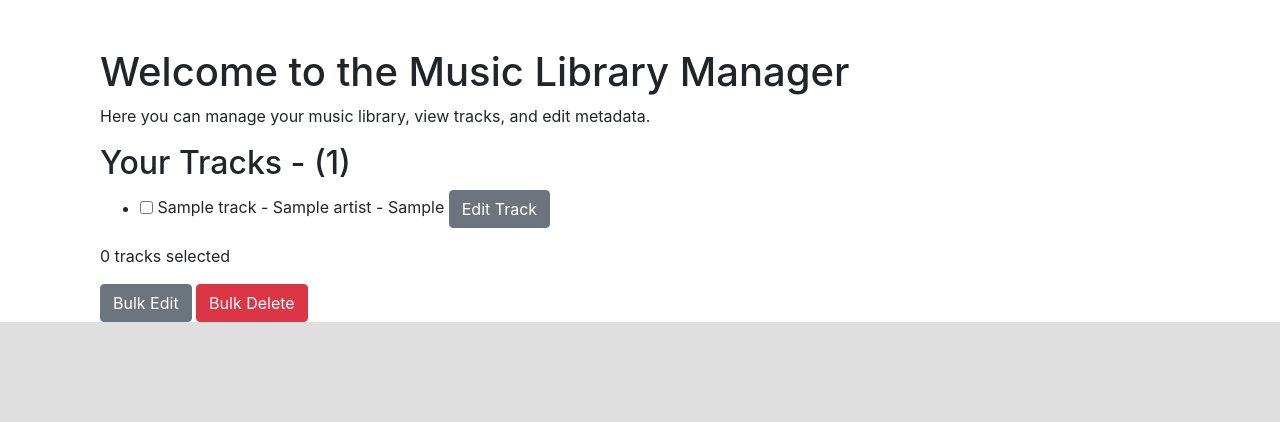
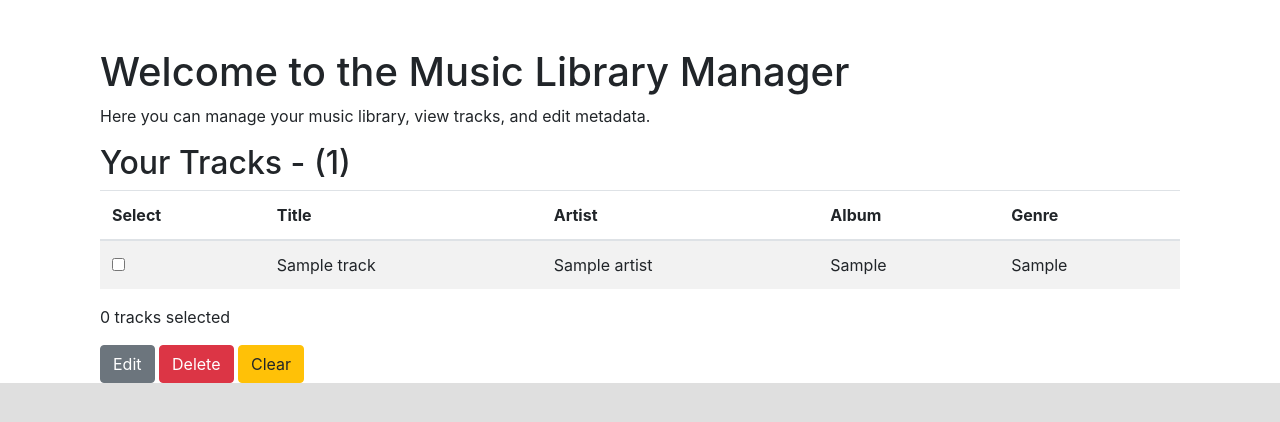
Before and after one commit to CATT-CODE/music-library-manager, a Flask app: page / in a window 1280 px wide. Shown: the part 56-478 px from the top of the page. Run offline with Flask 3, Linux system fonts and the light colour scheme; a user stored in the database is signed in; tables that the repository leaves empty hold one stand-in row (values such as "Sample post"); parts of the project's set-up code (start-up, migrations or seed data) failed here and were passed over; some libraries are stand-ins or nearby versions.

Commit message:
Table styling to display tracks and clear button to clear selection

```diff
--- a/app/templates/index.html
+++ b/app/templates/index.html
@@ -2,35 +2,51 @@
 
 {% block content %}
 <div class="container mt-5">
+    <h1>Welcome to the Music Library Manager</h1>
+    <p>Here you can manage your music library, view tracks, and edit metadata.</p>
 
-    <h1>Welcome to the Music Library Manager</h1>
-    <p>
-        Here you can manage your music library, view tracks, and edit metadata.
-    </p>
     {% if current_user.username %}
     <h2>Your Tracks - ({{ tracks|length }})</h2>
 
     <form action="{{ url_for('bulk_action') }}" method="post">
-        <ul>
-            {% for track in tracks %}
-            <li>
-                <input type="checkbox" name="selected_tracks" value="{{ track.id }}">
-                <span>{{ track.title }} - {{ track.artist.name }} - {{ track.genre }}</span>
-                <a href="{{ url_for('edit_metadata', track_id=track.id) }}" class="btn btn-secondary">Edit Track</a>
+        <table class="table table-striped">
+            <thead>
+                <tr>
+                    <th>Select</th>
+                    <th>Title</th>
+                    <th>Artist</th>
+                    <th>Album</th>
+                    <th>Genre</th>
+                    <!-- <th>Actions</th> -->
+                </tr>
+            </thead>
+            <tbody>
+                {% for track in tracks %}
+                <tr>
+                    <td><input type="checkbox" name="selected_tracks" value="{{ track.id }}"></td>
+                    <td>{{ track.title }}</td>
+                    <td>{{ track.artist.name }}</td>
+                    <td>{{ track.album }}</td>
+                    <td>{{ track.genre }}</td>
+                    <!-- <td><a href="{{ url_for('edit_metadata', track_id=track.id) }}" class="btn btn-secondary">Edit</a></td> -->
+                </tr>
+                {% endfor %}
+            </tbody>
+        </table>
+        <div class="mb-3">
+            <p id="selectedCount">0 tracks selected</p>
+            <input type="submit" name="action" value="Edit" class="btn btn-secondary">
+            <input type="submit" name="action" value="Delete" class="btn btn-danger">
+            <button type="button" id="clearButton" class="btn btn-warning">Clear</button>
+        </div>
+    </form>
 
-            </li>
-            {% endfor %}
-        </ul>
-        <p></p>
-        <p id="selectedCount">0 tracks selected</p>
-        <input type="submit" name="action" value="Bulk Edit" class="btn btn-secondary">
-        <input type="submit" name="action" value="Bulk Delete" class="btn btn-danger">
-    </form>
     {% else %}
-    <h3>Please login to mangage your library.</h3>
+    <h3>Please login to manage your library.</h3>
     {% endif %}
 </div>
 {% endblock %}
+
 {% block scripts %}
 <script>
     $(document).ready(function () {
@@ -39,7 +55,13 @@
             $('#selectedCount').text(count + ' tracks selected');
         }
 
+        $('#clearButton').on('click', function() {
+            $('input[name="selected_tracks"]').prop('checked', false);
+            updateCount();
+        });
+
         $('input[name="selected_tracks"]').on('change', updateCount);
+        updateCount();
     });
 </script>
 {% endblock %}
--- a/app/views.py
+++ b/app/views.py
@@ -168,7 +168,7 @@ def bulk_action():
 
     tracks = Track.query.filter(Track.id.in_(selected_tracks)).all()
 
-    if action == "Bulk Delete":
+    if action == "Delete":
         for track in tracks:
             if track.user_id != current_user.id:
                 flash('You do not have permission to delete tracks.', 'danger')
@@ -178,7 +178,7 @@ def bulk_action():
         flash(f'{len(tracks)} tracks deleted successfully!', 'success')
         return redirect(url_for('index'))
 
-    elif action == "Bulk Edit":
+    elif action == "Edit":
         track_ids = request.form.getlist('selected_tracks')
         tracks = Track.query.filter(Track.id.in_(track_ids)).all()
         return render_template('bulk_edit.html', title='Edit Tracks', tracks=tracks)
```
